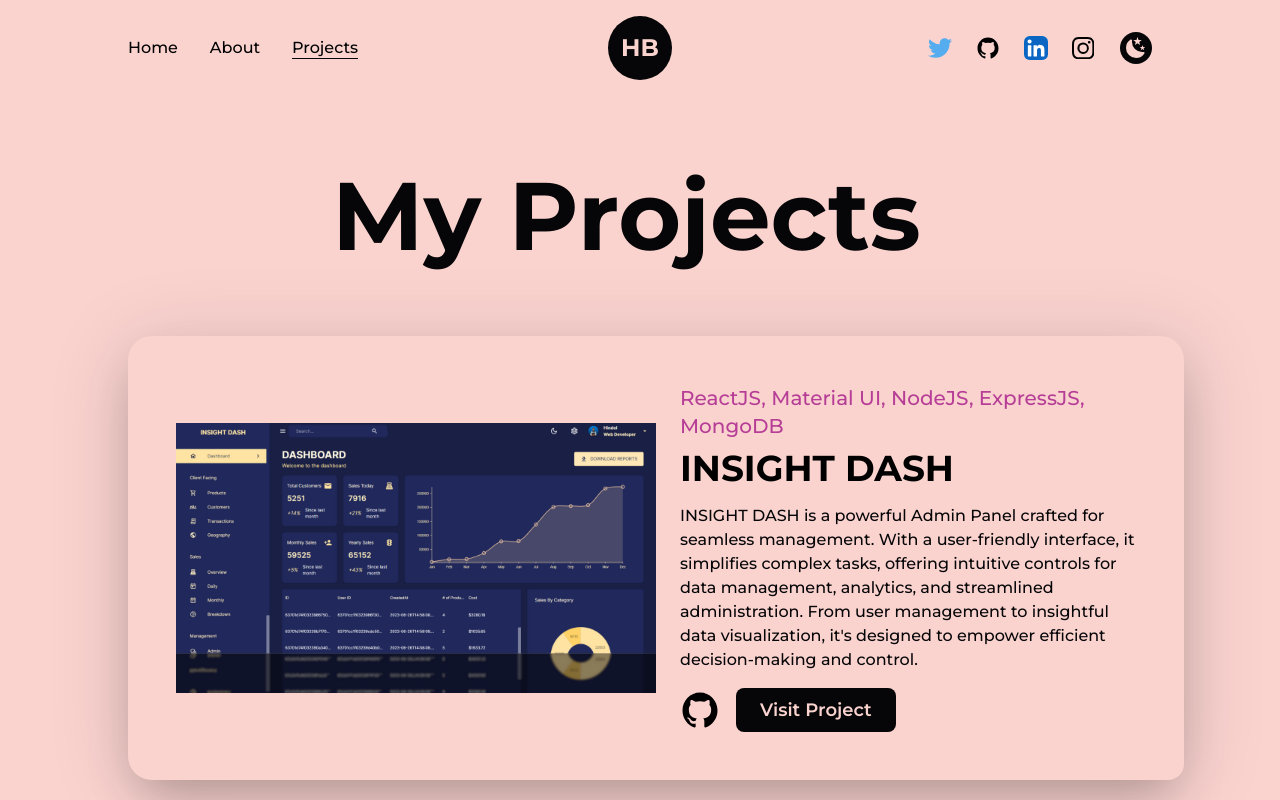
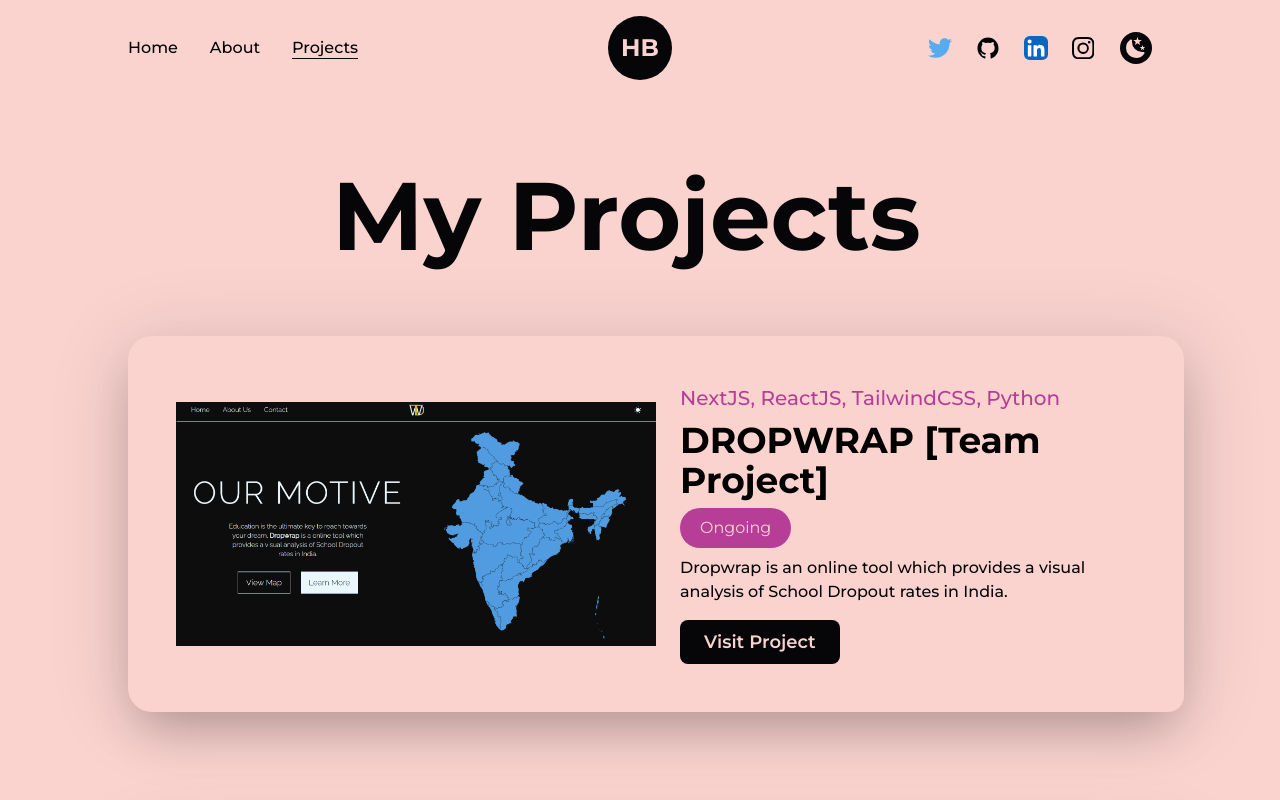
Before and after one commit to Hindol19/portfolio, a Next.js app: page /projects in a window 1280 px wide. Shown: the top 800 px of the page. Built offline with nearby package versions, Linux system fonts and the light colour scheme.

Commit message:
added new project

```diff
--- a/src/pages/projects.js
+++ b/src/pages/projects.js
@@ -8,6 +8,7 @@ import AnimatedText from "@/components/AnimatedText";
 import { GithubIcon } from "@/components/Icons";
 import fproject1 from "../../public/images/projects2/admin-panel.png";
 import fproject2 from "../../public/images/projects2/Cuisine.png";
+import fproject3 from "../../public/images/projects2/Dropwrap.png";
 import project1 from "../../public/images/projects2/dev-pf.png";
 import project2 from "../../public/images/projects2/music-pf.png";
 import project3 from "../../public/images/projects2/pentaneuron.png";
@@ -15,7 +16,15 @@ import project4 from "../../public/images/projects2/your-recipe.png";
 import TransitionEffect from "@/components/TransitionEffect";
 const FramerImage = motion(Image);
 
-const FeaturedProject = ({ type, title, summary, img, link, github }) => {
+const FeaturedProject = ({
+  type,
+  title,
+  summary,
+  img,
+  link,
+  github,
+  ongoing = false,
+}) => {
   return (
     <article className="w-full flex items-center justify-between rounded-br-2xl rounded-3xl relative dark:border-2 border-solid border-light bg-light dark:bg-dark shadow-2xl p-12 lg:flex-col lg:p-8 xs:rounded-2xl xs:rounded-br-3xl xs:p-4">
       <div className="absolute top-0 -right-3 -z-10 w-[102%] h-[103%] rounded-[2rem] bg-dark opacity-10 blur-2xl" />
@@ -50,17 +59,20 @@ const FeaturedProject = ({ type, title, summary, img, link, github }) => {
             {title}
           </h2>
         </Link>
+        {ongoing && <Ongoing />}
         <p className="my-2 font-medium text-dark dark:text-light/75 sm:text-sm">
           {summary}
         </p>
         <div className="mt-2 flex items-center">
-          <Link href={github} target="_blank" className="w-10 ">
-            <GithubIcon className="dark:text-light" />
-          </Link>
+          {github != "false" && (
+            <Link href={github} target="_blank" className="w-10 mr-4">
+              <GithubIcon className="dark:text-light" />
+            </Link>
+          )}
           <Link
             href={link}
             target="_blank"
-            className="ml-4 rounded-lg bg-dark text-light dark:bg-light dark:text-dark  p-2 px-6 text-lg font-semibold sm:px-4 sm:text-base"
+            className=" rounded-lg bg-dark text-light dark:bg-light dark:text-dark  p-2 px-6 text-lg font-semibold sm:px-4 sm:text-base"
           >
             Visit Project
           </Link>
@@ -121,6 +133,14 @@ const Project = ({ type, title, img, link, github }) => {
   );
 };
 
+const Ongoing = () => {
+  return (
+    <div className="bg-primary dark:bg-primaryDark dark:text-dark text-light rounded-3xl px-5 py-2">
+      Ongoing
+    </div>
+  );
+};
+
 const projects = () => {
   return (
     <>
@@ -136,6 +156,17 @@ const projects = () => {
             classname="mb-16 lg:!text-7xl sm:mb-8 sm:!text-6xl xs:!text-4xl"
           />
           <div className="grid grid-cols-12 gap-24 gap-y-32 xl:gap-x-16 lg:gap-x-8 md:gap-y-24 sm:gap-x-0">
+            <div className="col-span-12">
+              <FeaturedProject
+                title="DROPWRAP [Team Project]"
+                ongoing="true"
+                summary="Dropwrap is an online tool which provides a visual analysis of School Dropout rates in India. "
+                img={fproject3}
+                link="https://drop-wrap.vercel.app"
+                github="false"
+                type="NextJS, ReactJS, TailwindCSS, Python"
+              />
+            </div>
             <div className="col-span-12">
               <FeaturedProject
                 title="INSIGHT DASH"
```
Also changed, not shown: public/images/projects2/Dropwrap.png (added).
